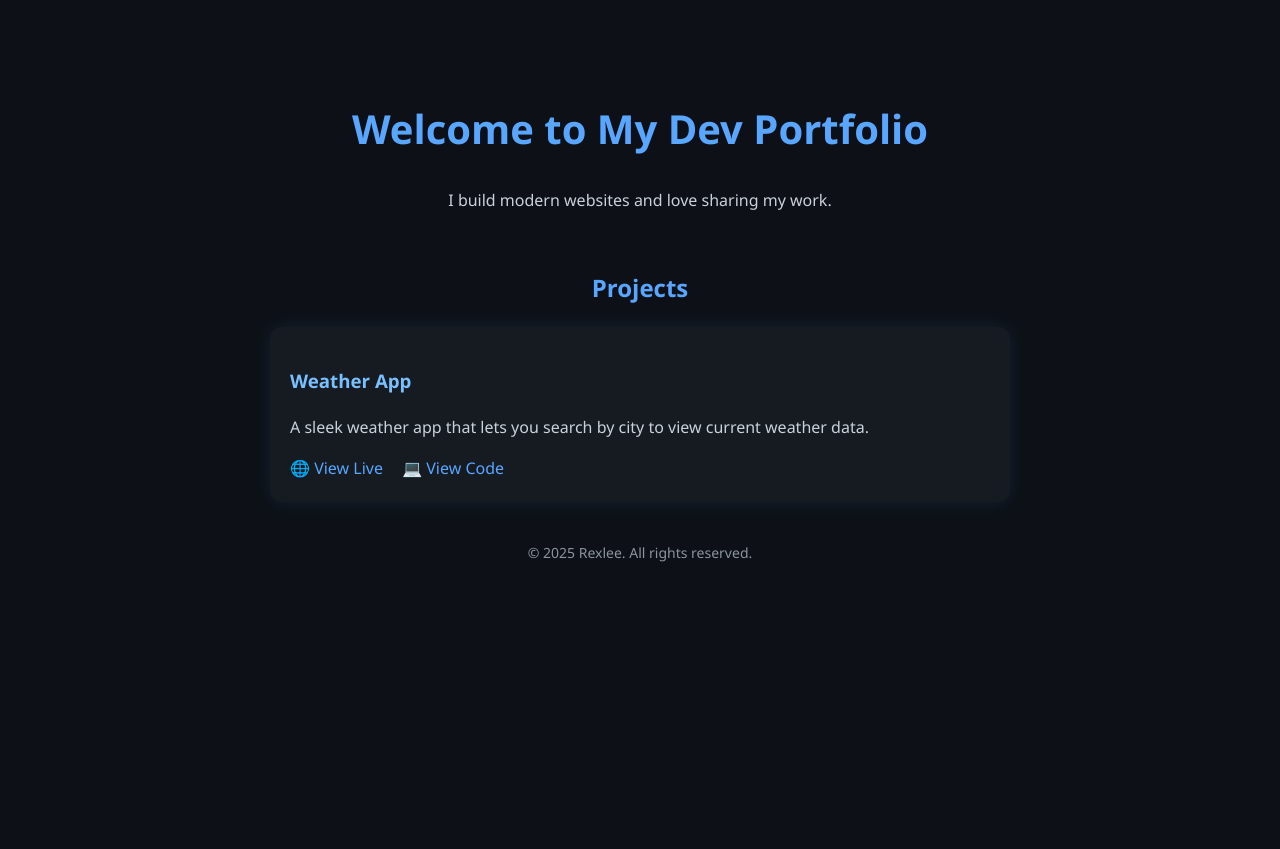
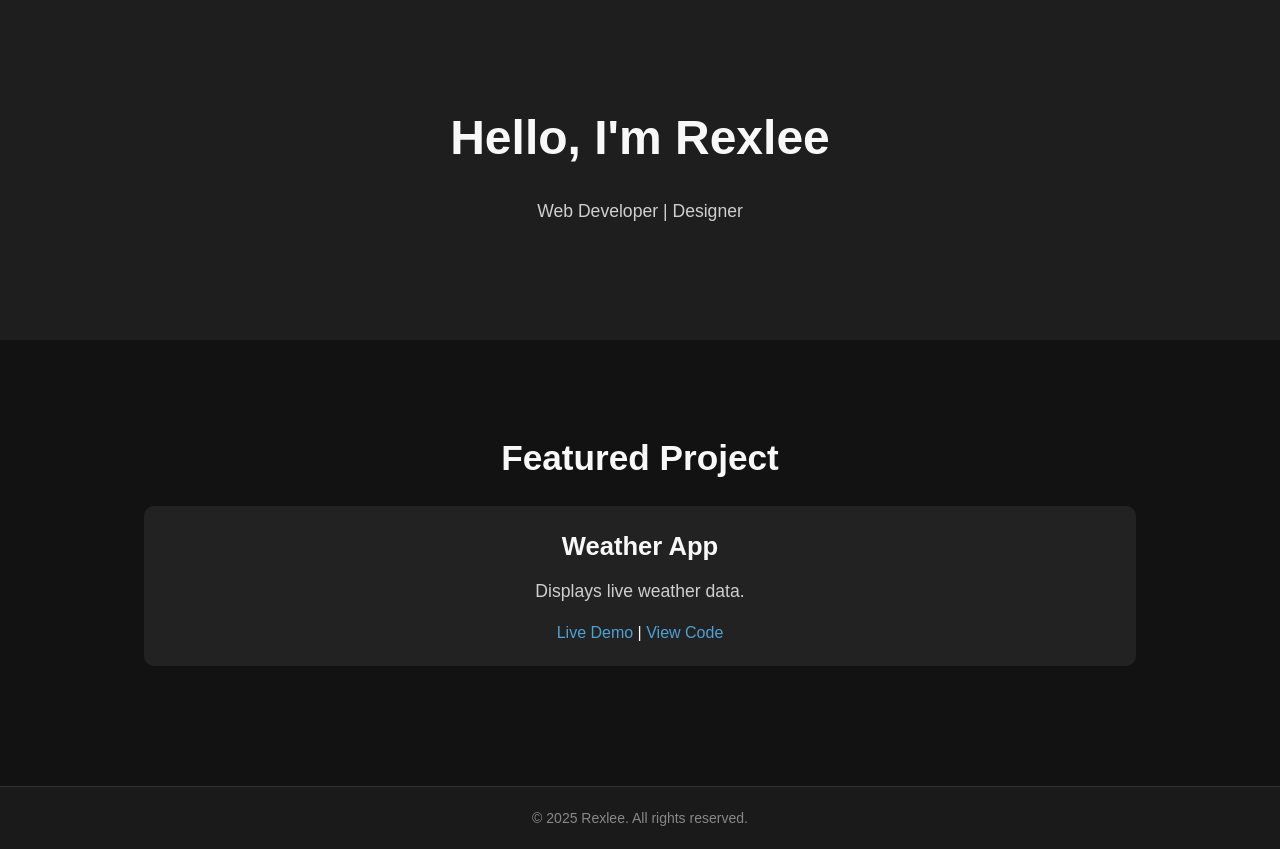
Before and after one commit to Rexlee124/dev-portfolio, a plain HTML site: page index.html in a window 1280 px wide. Before the commit the page ends 800 px from the top, so only its background shows below. Drawn offline with nearby package versions, Linux system fonts and the light colour scheme.

Commit message:
Add dark mode portfolio with animations

```diff
--- a/index.html
+++ b/index.html
@@ -2,79 +2,76 @@
 <html lang="en">
 <head>
   <meta charset="UTF-8" />
-  <meta name="viewport" content="width=device-width, initial-scale=1.0" />
+  <meta name="viewport" content="width=device-width, initial-scale=1" />
   <title>My Dev Portfolio</title>
+  <link rel="stylesheet" href="style.css" />
+  <link rel="stylesheet" href="https://unpkg.com/aos@next/dist/aos.css" />
   <style>
     body {
       margin: 0;
-      font-family: 'Segoe UI', sans-serif;
-      background-color: #0d1117;
-      color: #c9d1d9;
-      line-height: 1.6;
+      font-family: Arial, sans-serif;
+      background: #121212;
+      color: white;
+      text-align: center;
+    }
+    .hero {
+      padding: 100px 20px;
+      background: #1e1e1e;
+    }
+    .projects {
+      padding: 50px 20px;
+    }
+    .projects .card {
+      background: #222;
       padding: 20px;
+      margin: 20px auto;
+      width: 80%;
+      border-radius: 10px;
+      transition: transform 0.3s;
+      cursor: pointer;
     }
-    header {
-      text-align: center;
-      padding: 50px 20px 20px;
-    }
-    header h1 {
-      font-size: 2.5rem;
-      color: #58a6ff;
-    }
-    .project {
-      background-color: #161b22;
-      margin: 20px auto;
-      padding: 20px;
-      border-radius: 12px;
-      max-width: 700px;
-      box-shadow: 0 0 20px rgba(88, 166, 255, 0.1);
-      transition: transform 0.3s ease;
-    }
-    .project:hover {
-      transform: translateY(-5px);
-    }
-    .project h3 {
-      color: #79c0ff;
-    }
-    .project a {
-      color: #58a6ff;
-      text-decoration: none;
-      margin-right: 15px;
-    }
-    .project a:hover {
-      text-decoration: underline;
+    .projects .card:hover {
+      transform: scale(1.05);
     }
     footer {
-      text-align: center;
+      background: #1a1a1a;
       padding: 20px;
       font-size: 14px;
-      color: #8b949e;
+      color: #888;
+      margin-top: 50px;
+    }
+    a {
+      color: #4ea1d3;
+      text-decoration: none;
+    }
+    a:hover {
+      text-decoration: underline;
     }
   </style>
 </head>
 <body>
-
-  <header>
-    <h1>Welcome to My Dev Portfolio</h1>
-    <p>I build modern websites and love sharing my work.</p>
+  <header class="hero" data-aos="fade-down">
+    <h1>Hello, I'm Rexlee</h1>
+    <p>Web Developer | Designer</p>
   </header>
 
-  <section id="projects">
-    <h2 style="text-align:center; color:#58a6ff;">Projects</h2>
-
-    <div class="project">
+  <section class="projects" data-aos="fade-up">
+    <h2>Featured Project</h2>
+    <div class="card" onclick="window.open('https://rexlee124.github.io/weather-app/', '_blank')">
       <h3>Weather App</h3>
-      <p>A sleek weather app that lets you search by city to view current weather data.</p>
-      <a href="https://rexlee124.github.io/weather-app/" target="_blank">🌐 View Live</a>
-      <a href="https://github.com/Rexlee124/weather-app" target="_blank">💻 View Code</a>
+      <p>Displays live weather data.</p>
+      <a href="https://rexlee124.github.io/weather-app/" target="_blank" rel="noopener noreferrer">Live Demo</a> |
+      <a href="https://github.com/Rexlee124/weather-app" target="_blank" rel="noopener noreferrer">View Code</a>
     </div>
-
-    <!-- You can add more projects here using the same structure -->
   </section>
 
   <footer>
     &copy; 2025 Rexlee. All rights reserved.
   </footer>
 
+  <script src="https://unpkg.com/aos@next/dist/aos.js"></script>
+  <script>
+    AOS.init();
+  </script>
 </body>
 </html>
--- a/style.css
+++ b/style.css
@@ -1,3 +1,7 @@
+/* Dark Mode Portfolio CSS */
+
+@import url('https://fonts.googleapis.com/css2?family=Poppins:wght@300;600&display=swap');
+
 * {
   margin: 0;
   padding: 0;
@@ -5,102 +9,180 @@
 }
 
 body {
-  font-family: 'Segoe UI', sans-serif;
-  background-color: #121212;
-  color: #fff;
+  font-family: 'Poppins', sans-serif;
+  background: #121212;
+  color: #e0e0e0;
   line-height: 1.6;
-  padding: 20px;
+  overflow-x: hidden;
+}
+
+.container {
+  max-width: 900px;
+  margin: 40px auto;
+  padding: 0 20px;
+}
+
+h1, h2, h3 {
+  font-weight: 600;
+  margin-bottom: 20px;
+  color: #f8f8f8;
+  text-align: center;
+}
+
+h1 {
+  font-size: 3rem;
+  animation: fadeInDown 1s ease forwards;
+}
+
+h2 {
+  font-size: 2.2rem;
+  margin-top: 40px;
+  animation: fadeInUp 1s ease forwards;
+}
+
+h3 {
+  font-size: 1.6rem;
+  margin-bottom: 10px;
+}
+
+p {
+  font-size: 1.1rem;
+  margin-bottom: 15px;
+  color: #cfcfcf;
+  animation: fadeIn 1.5s ease forwards;
 }
 
 a {
+  color: #1abc9c;
   text-decoration: none;
-  color: #00bcd4;
+  transition: color 0.3s ease;
 }
 
-.hero {
-  text-align: center;
-  padding: 100px 20px;
-  background: linear-gradient(145deg, #1e1e1e, #121212);
+a:hover {
+  color: #16a085;
 }
 
-.btn {
+button {
   display: inline-block;
-  margin-top: 20px;
-  padding: 10px 20px;
-  background: #00bcd4;
-  color: #000;
-  border-radius: 25px;
-  transition: transform 0.3s ease;
-}
-.btn:hover {
-  transform: scale(1.1);
+  background: #1abc9c;
+  color: #121212;
+  border: none;
+  padding: 12px 30px;
+  border-radius: 30px;
+  font-weight: 600;
+  cursor: pointer;
+  margin: 20px 0;
+  box-shadow: 0 5px 15px rgba(26, 188, 156, 0.4);
+  transition: background 0.3s ease;
 }
 
-.about, .projects, footer {
-  margin: 60px 0;
-  text-align: center;
+button:hover {
+  background: #16a085;
 }
 
-.project-card {
+img {
+  display: block;
+  max-width: 100%;
+  border-radius: 15px;
+  margin: 20px auto;
+  box-shadow: 0 8px 20px rgba(0,0,0,0.7);
+  animation: zoomIn 1s ease forwards;
+}
+
+/* Project section */
+.project {
   background: #1f1f1f;
   padding: 20px;
-  margin: 20px auto;
-  width: 90%;
-  max-width: 500px;
-  border-radius: 10px;
-  transition: transform 0.3s;
-}
-.project-card:hover {
-  transform: scale(1.03);
+  border-radius: 15px;
+  margin-bottom: 30px;
+  box-shadow: 0 4px 15px rgba(0,0,0,0.5);
+  animation: slideInLeft 1s ease forwards;
 }
 
-.fade-in {
-  opacity: 0;
-  animation: fadeIn 2s ease forwards;
-}
-.fade-in.delay {
-  animation-delay: 1s;
-}
-.fade-in-up {
-  opacity: 0;
-  transform: translateY(40px);
-  animation: fadeInUp 1.5s ease forwards;
-}
-.zoom-in {
-  transform: scale(0.9);
-  opacity: 0;
-  animation: zoomIn 1.2s ease forwards;
-  animation-delay: 0.5s;
-}
-.slide-up {
-  animation: slideUp 1.5s ease forwards;
+.project h3 {
+  color: #1abc9c;
 }
 
-@keyframes fadeIn {
-  to { opacity: 1; }
+.project a {
+  display: inline-block;
+  margin-right: 15px;
+  font-weight: 600;
+  border-bottom: 2px solid transparent;
 }
 
-@keyframes fadeInUp {
-  to {
+.project a:hover {
+  border-bottom: 2px solid #1abc9c;
+}
+
+/* Show More Section */
+#moreInfo {
+  display: none;
+  margin-top: 20px;
+  font-size: 1.1rem;
+  color: #ccc;
+  animation: fadeIn 1s ease forwards;
+}
+
+/* Footer */
+footer {
+  margin-top: 50px;
+  padding: 20px 0;
+  text-align: center;
+  font-size: 0.9rem;
+  color: #777;
+  border-top: 1px solid #333;
+}
+
+/* Animations */
+@keyframes fadeInDown {
+  0% {
+    opacity: 0;
+    transform: translateY(-20px);
+  }
+  100% {
     opacity: 1;
     transform: translateY(0);
   }
 }
 
+@keyframes fadeInUp {
+  0% {
+    opacity: 0;
+    transform: translateY(20px);
+  }
+  100% {
+    opacity: 1;
+    transform: translateY(0);
+  }
+}
+
+@keyframes fadeIn {
+  from {
+    opacity: 0;
+  }
+  to {
+    opacity: 1;
+  }
+}
+
 @keyframes zoomIn {
+  from {
+    opacity: 0;
+    transform: scale(0.8);
+  }
   to {
     opacity: 1;
     transform: scale(1);
   }
 }
 
-@keyframes slideUp {
+@keyframes slideInLeft {
   0% {
-    transform: translateY(100%);
     opacity: 0;
+    transform: translateX(-50px);
   }
   100% {
-    transform: translateY(0);
     opacity: 1;
+    transform: translateX(0);
   }
 }
```
